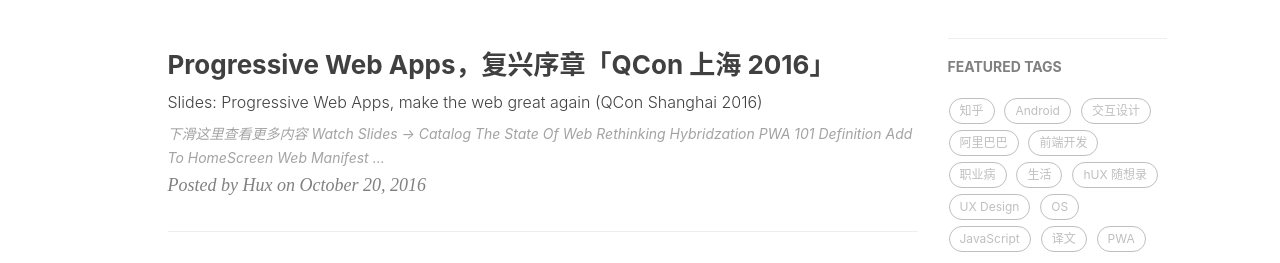
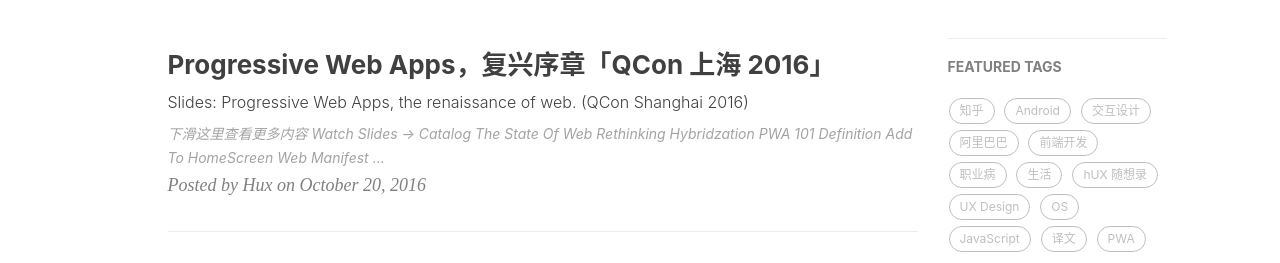
Before and after one commit to q97236143/Huxproh, a Jekyll site: the page built from index.html, in a window 1280 px wide and 900 px high. Shown: the part 420-683 px from the top of the window. Built offline with Jekyll 4.4.1, drawn with Linux system fonts in a browser that asks for light colours; nearby versions of some CDN libraries; the list of posts is cut into pages by our own code; comment, search, counter and statistics services are not loaded.

Commit message:
[self] update pwa-qcon2016 slides' subtitle

```diff
--- a/_posts/2016-10-20-pwa-qcon2016.markdown
+++ b/_posts/2016-10-20-pwa-qcon2016.markdown
@@ -1,7 +1,7 @@
 ---
 layout:     keynote
 title:      "Progressive Web Apps，复兴序章「QCon 上海 2016」"
-subtitle:   "Slides: Progressive Web Apps, make the web great again (QCon Shanghai 2016)"
+subtitle:   "Slides: Progressive Web Apps, the renaissance of web. (QCon Shanghai 2016)"
 iframe:     "//huangxuan.me/pwa-qcon2016/"
 navcolor:   "invert"
 date:       2016-10-20
--- a/about.html
+++ b/about.html
@@ -46,7 +46,7 @@ header-img: "img/about-bg.jpg"
     <h5>Talks</h5>
 
     <ul>
-    <li><a href="//huangxuan.me/2016/10/20/pwa-in-my-pov/">Progressive Web Apps, make web great again · QCon Shanghai 2016</a></li>
+    <li><a href="//huangxuan.me/2016/10/20/pwa-qcon2016/">Progressive Web Apps, the renaissance of web · QCon Shanghai 2016</a></li>
     <li><a href="//huangxuan.me/2016/06/05/pwa-in-my-pov/">Progressive Web App in my pov · 2016</a></li>
     <li><a href="//huangxuan.me/2015/12/28/css-sucks-2015/">CSS Still Sucks 2015 · 2015</a></li>
     <li><a href="//huangxuan.me/2015/07/09/js-module-7day/">JavaScript Modularization Journey · 2015</a></li>
```
